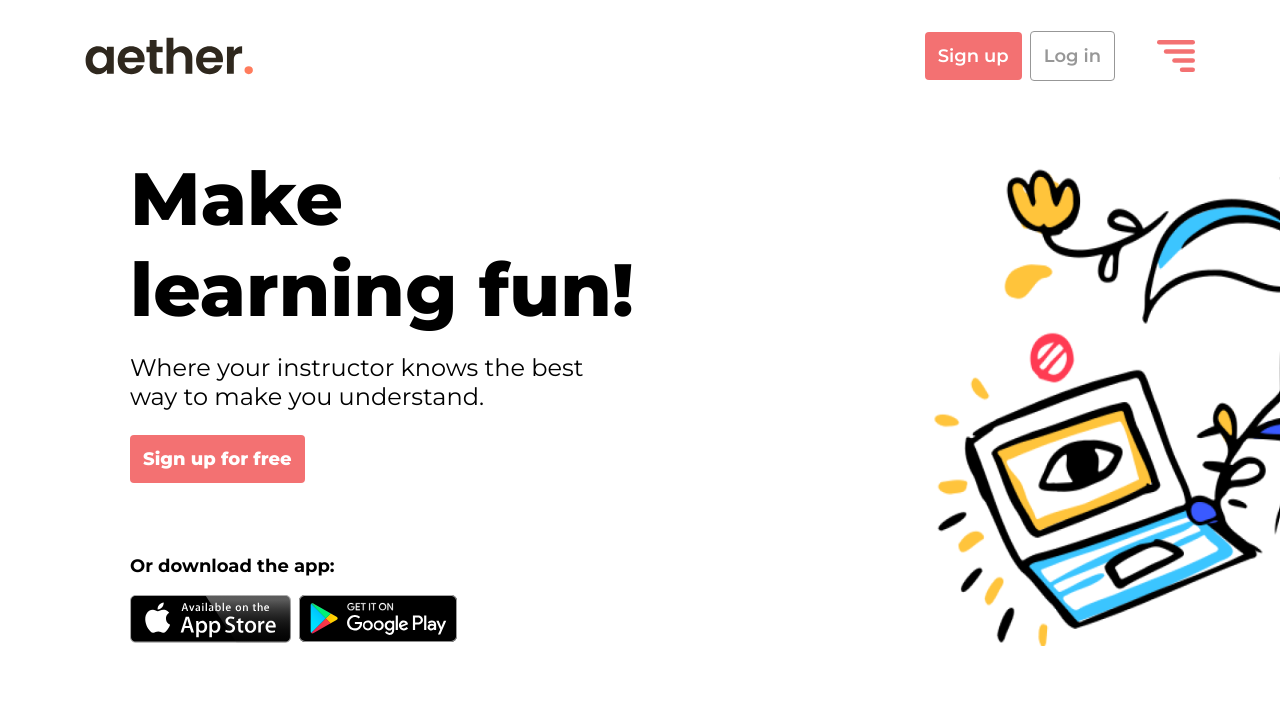
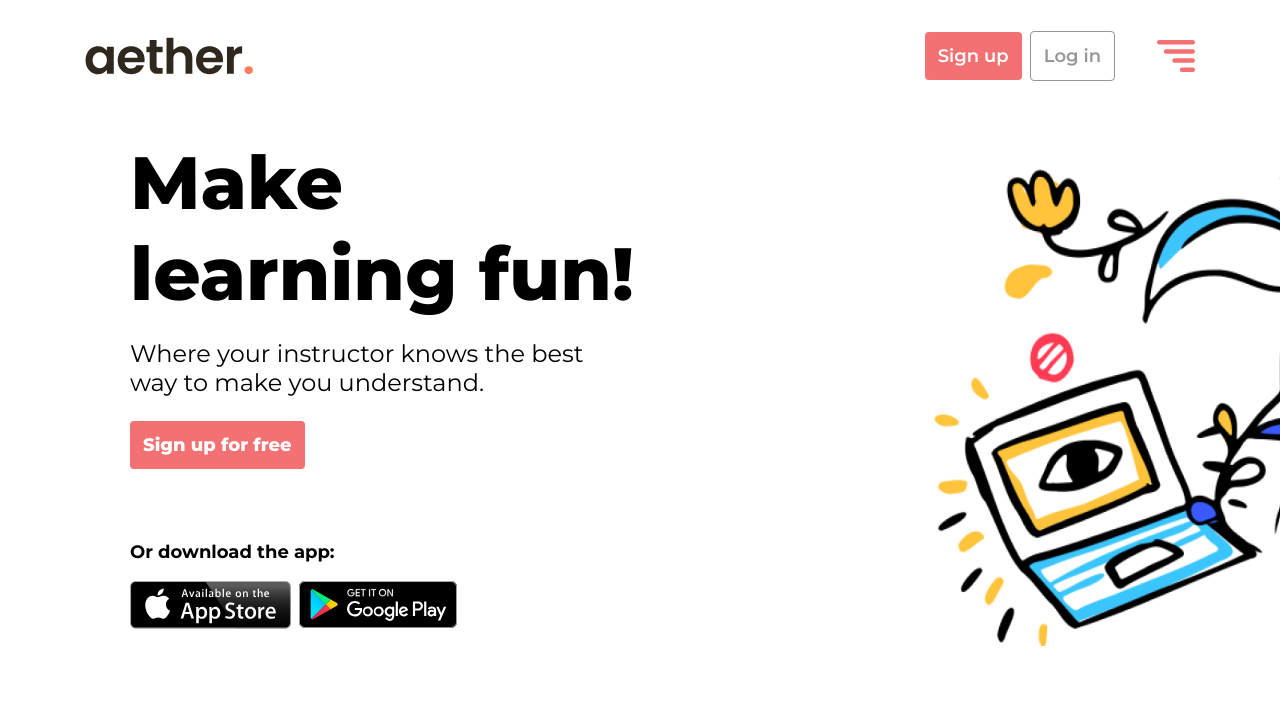
Before and after one commit to MrinmoyBaust98/Aether-Ui, a plain HTML site: page index.html in a window 1280 px wide. Shown: the top 704 px of the page. Drawn offline with Linux system fonts and the light colour scheme.

Commit message:
css tweaks

```diff
--- a/public/css/style.css
+++ b/public/css/style.css
@@ -64,6 +64,7 @@ h1 {
   margin-left: 130px;
   margin-bottom: 0px;
   padding-bottom: 0px;
+  margin-top: 45px;
 }
 
 #sub-title {
@@ -71,7 +72,7 @@ h1 {
   font-weight: normal;
   font-size: 24px;
   margin-left: 130px;
-  margin-top: 18px;
+  margin-top: 20px;
 }
 
 #btn-sign-up-free {
@@ -99,6 +100,7 @@ h1 {
 }
 
 .footer {
+  margin-top: 48px;
   margin-left: 130px;
   clear: both;
   display: table;
@@ -106,6 +108,7 @@ h1 {
 
 .row {
   display: flex;
+  margin-bottom: 72px;
 }
 
 #download-title {
@@ -113,7 +116,7 @@ h1 {
   font-family: "Montserrat", sans-serif;
   font-weight: 700;
   font-size: 18px;
-  margin-top: 72px;
+  margin-top: 24px;
 }
 
 #play {
```
